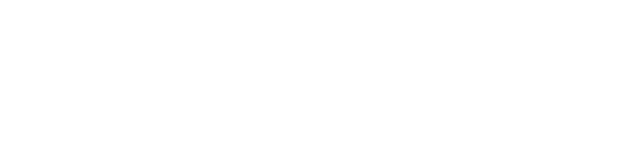
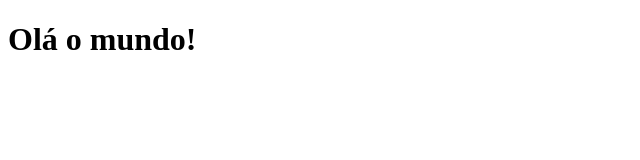
Before and after one commit to BrunoDuller/Exemplo-HTML-G, a plain HTML site: page index.html in a window 1280 px wide. Shown: the whole page, without its empty margins (0-640 px from the left). Drawn offline with Linux system fonts and the light colour scheme.

Commit message:
O body foi criado

```diff
--- a/index.html
+++ b/index.html
@@ -7,6 +7,6 @@
     <title>Exemplo HTML</title>
 </head>
 <body>
-
+    <h1>Olá o mundo!</h1>
 </body>
 </html>
```
